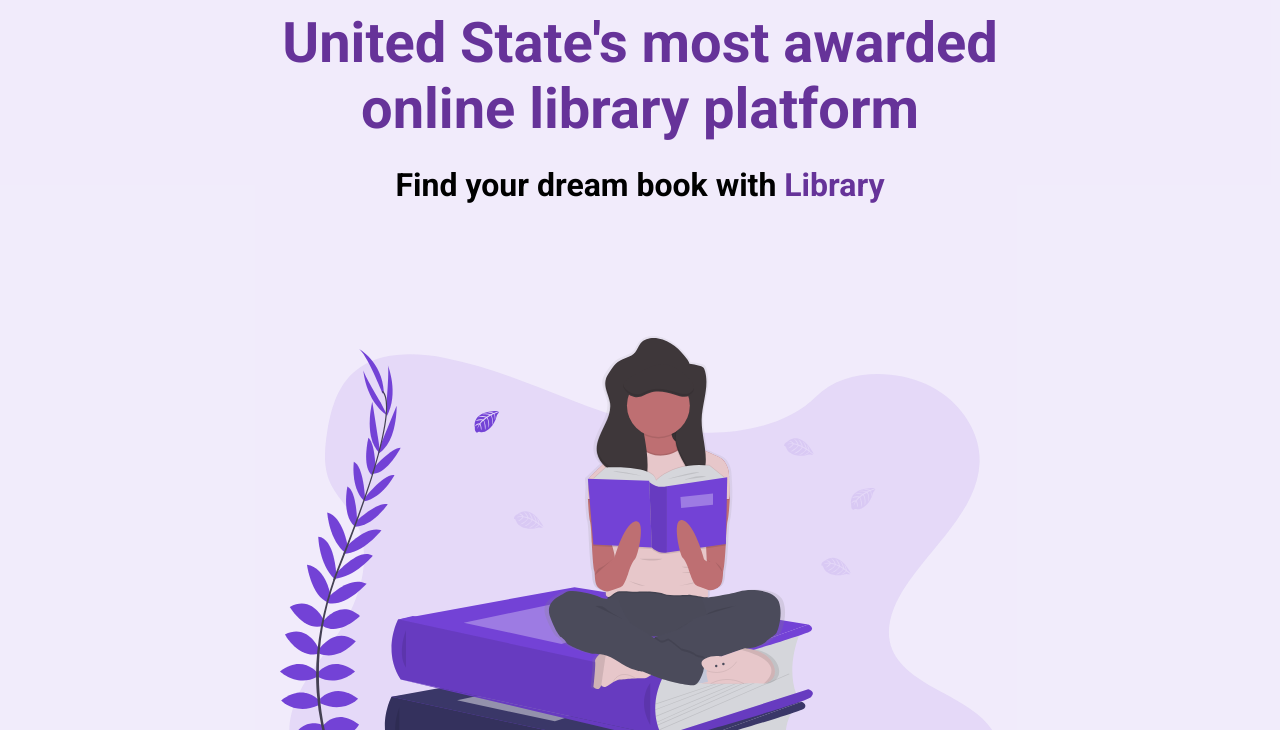
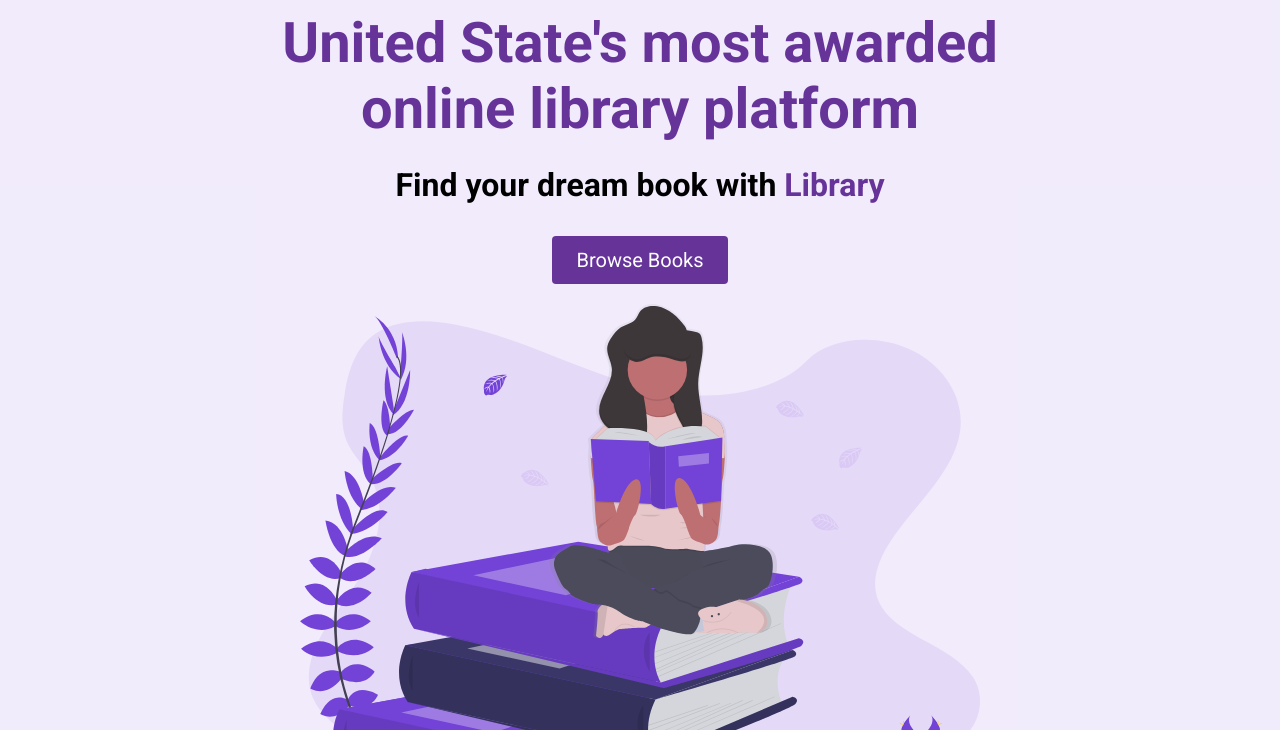
Before and after one commit to mifouts/E-Commerce, a plain HTML site: page index.html in a window 1280 px wide. Shown: the part 70-800 px from the top of the page. Drawn offline with Linux system fonts and the light colour scheme.

Commit message:
added and styled a button

```diff
--- a/index.html
+++ b/index.html
@@ -31,8 +31,9 @@
                 <div class="header__description">
                     <h1>United State's most awarded online library platform</h1>
                     <h2>Find your dream book with <span class="purple">Library</span></h2>
+                    <button class="btn">Browse Books</button>
                 </div>
-                <figure>
+                <figure class="header__img--wrapper">
                     <img src="./assets/Undraw_Books.svg" alt="">
                 </figure>
               </div>
--- a/styles.css
+++ b/styles.css
@@ -78,13 +78,14 @@ header{
     height: 100%;
     display: flex;
     flex-direction: column;
-    justify-content: space-between;
+    justify-content: space-around;
 }
 
 .header__description{
-    margin-bottom: 100px;
+    display: flex;
+    flex-direction: column;
+    align-items: center;
 }
-
 h1{
     font-size: 56px;
     color: rebeccapurple;
@@ -93,7 +94,28 @@ h1{
 }
 
 h2{
-    text-align: center;
     font-size: 32px;
     margin-bottom: 32px;
+    text-align: center;
 }
+
+button{
+    cursor: pointer;
+}
+
+button:active{
+    transform: translateY(1px);
+}
+
+.btn{
+    background-color: rebeccapurple;
+    color: white;
+    padding: 12px 24px;
+    font-size: 20px;
+    border-radius: 4px;
+    border: none;
+}
+
+.header__img--wrapper{
+    padding: 20px;
+}
```
